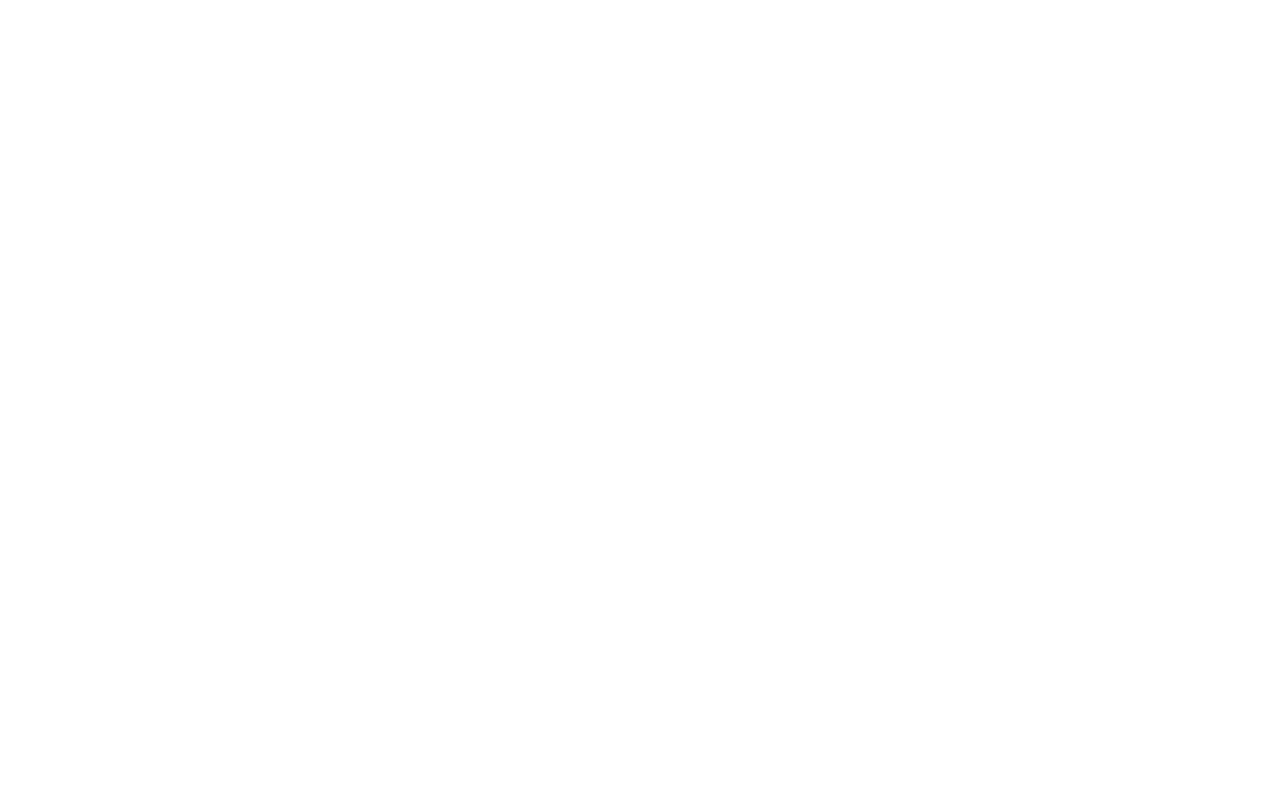
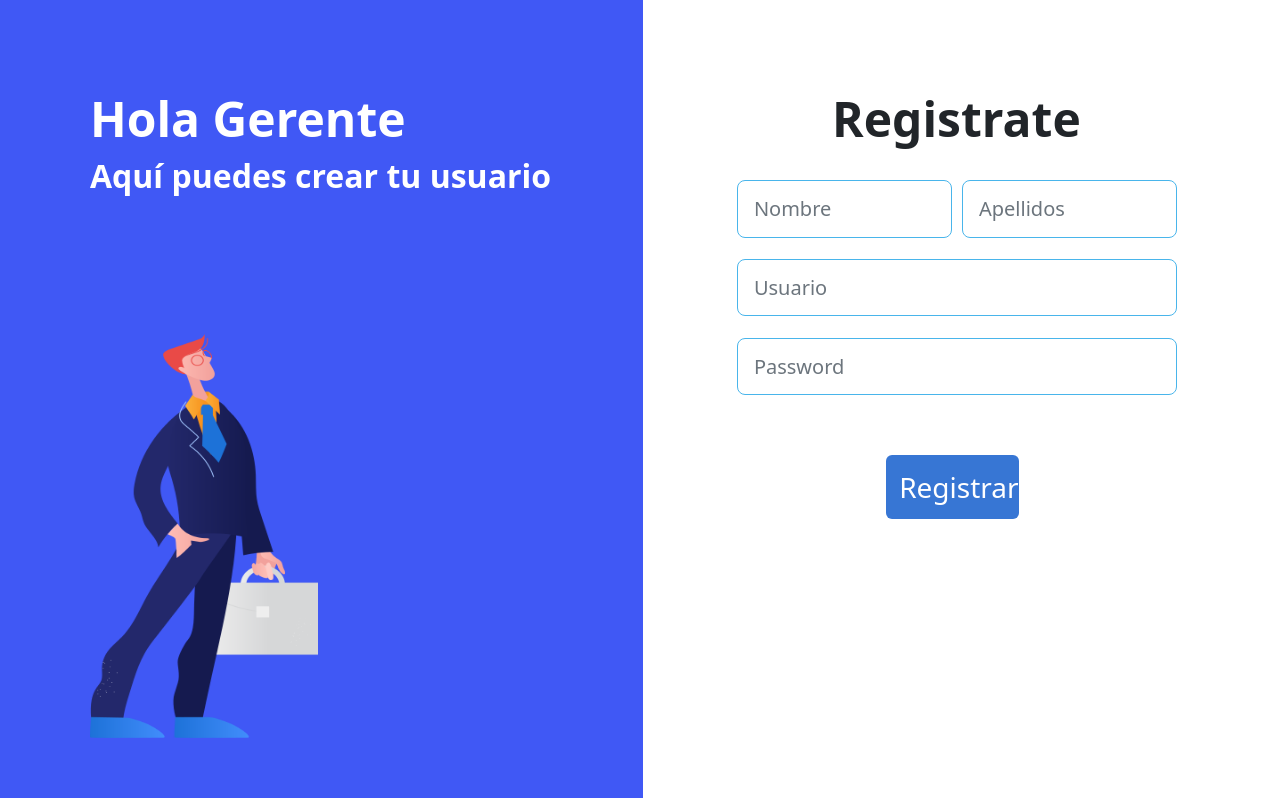
Before and after one commit to 203418/mantenimiento-front, a React (Vite) app: page /signupGer in a window 1280 px wide. Before the commit this address had no page. Built offline with nearby package versions, Linux system fonts and the light colour scheme.

Commit message:
general fixes

```diff
--- /dev/null
+++ b/src/Pages/SignUpGer.jsx
@@ -0,0 +1,42 @@
+import React from "react";;
+import "../assets/signupGerente.css";
+import img1 from "/src/assets/img/clip-104.png";
+
+const SignUpGer = ()=> {
+    return  (
+        <div>
+            <section className="divisor">
+            <div className="izquierda">
+                <h1 id="h1A">Hola Gerente</h1>
+                <h2 id="h2A">Aquí puedes crear tu usuario</h2>
+                <img className="Img-A" src={img1} />
+            </div>
+            <div className="derecha">
+                <h1 id="h1R">Registrate</h1>
+                <br/>
+                <section id="sect">
+                    <div className="mb-3 row">
+                        <div className="col-sm-10 inp ">
+                            <input type="text"  className="form-control form-control-lg nombres"  placeholder="Nombre"/>
+                            <input type="text"  className="form-control form-control-lg apellidos"  placeholder="Apellidos"/>
+                        </div>
+                    </div>
+                    <div className="mb-3 row">
+                        <div className="col-sm-10">
+                            <input type="text"  className="form-control form-control-lg inputsL"  placeholder="Usuario"/>
+                        </div>
+                    </div>
+                    <div className="mb-3 row">
+                        <div className="col-sm-10">
+                            <input type="password" className="form-control form-control-lg inputsL" placeholder="Password"  id="inputPassword "/>
+                        </div>
+                    </div>
+                    <button type="button" className="btn btn-cl">Registrar</button>
+                </section>
+
+            </div>
+            </section>
+        </div>
+    )
+}
+export default SignUpGer;
--- /dev/null
+++ b/src/assets/signupGerente.css
@@ -0,0 +1,93 @@
+.izquierda{
+    background-color: #4058F5;
+    height: 101vh;
+    width: 51%;
+    margin-top: -10px;
+    margin-left: -10px;
+}
+.derecha{
+    width: 49%;
+    height: 100vh;
+    margin-top: -10px;
+ }
+.divisor{
+
+    display: flex;
+}
+#h1A{
+    margin-left: 100px;
+    margin-top: 100px;
+    font-size: 48px;
+
+    color: white;
+
+    font-style: normal;
+    font-weight: 600;
+    line-height: 58px;
+}
+#h2A{
+    margin-left: 100px;
+
+    font-style: normal;
+    font-weight: 600;
+    font-size: 32px;
+    line-height: 39px;
+
+    color: white;
+}
+.Img-A{
+    margin-top: 20%;
+    margin-left: 100px;
+    width: 35%;
+    height: 50%;
+}
+#h1R{
+    margin-top: 100px;
+    font-size: 48px;
+    text-align: center;
+
+    font-style: normal;
+    font-weight: 600;
+    line-height: 58px;
+}
+#sect{
+    margin: 0 auto 0 15%;
+    width: 85%;
+    height: 40%;
+
+}
+
+.inp{
+    display: flex;
+}
+.nombres{
+    width: 50%;
+    height: 120%;
+
+    margin-right: 10px;
+    border-color: #49B5EB;
+}
+.apellidos{
+    width: 50%;
+    height: 120%;
+    border-color: #49B5EB;
+}
+.inputsL{
+    margin-top: 15px;
+    width: 100%;
+    height: 90%;
+    border-color: #49B5EB;
+}
+.p{
+    margin: 0 auto 0 29%;
+}
+.btn-cl{
+    width: 25%;
+    height: 20%;
+    font-size: 28px;
+    margin-left: 28%;
+    margin-top: 10%;
+    align-content: center;
+    color: white;
+    background-color: #3776D4;
+}
--- /dev/null
+++ b/src/index.css
@@ -0,0 +1,17 @@
+:root {
+
+}
+
+a {
+  font-weight: 500;
+  color: #646cff;
+
+}
+a:hover {
+  color: #535bf2;
+}
+
+body {
+
+
+}
--- a/src/pages/Login.jsx
+++ /dev/null
@@ -1,11 +0,0 @@
-import React from 'react'
-
-const Login = () => {
-  return (
-    <div>
-        <h1>Login Screen</h1>
-    </div>
-  )
-}
-
-export default Login
--- a/src/pages/Register.jsx
+++ /dev/null
@@ -1,11 +0,0 @@
-import React from 'react'
-
-const Register = () => {
-  return (
-    <div>
-        <h1>Register Screen</h1>
-    </div>
-  )
-}
-
-export default Register
--- a/src/router/AppRouter.jsx
+++ b/src/router/AppRouter.jsx
@@ -1,14 +1,12 @@
 import React from 'react'
 import { BrowserRouter as Router, Navigate, Route, Routes } from "react-router-dom";
-import Login from '../pages/Login';
-import Register from '../pages/Register';
+import SignUpGer from '../Pages/SignUpGer';
 
 const AppRouter = () => {
   return (
     <Router>
         <Routes>
-            <Route path='/register' element={<Register />}/>
-            <Route path='/login' element={<Login />}/>
+            <Route path='/signupGer' element={<SignUpGer />}/>
         </Routes>
     </Router>
   )
```
Also changed, not shown: src/App.css (added), src/assets/img/clip-104.png (added), src/assets/img/clip-961.png (added).
